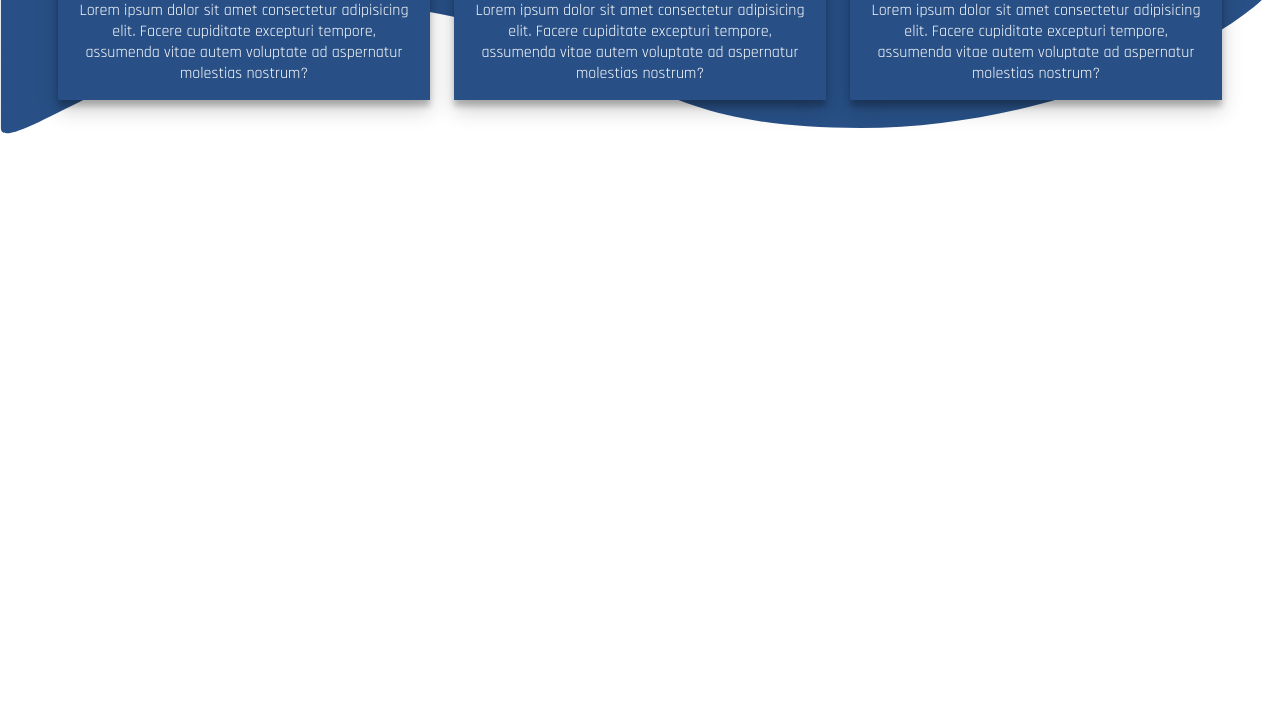
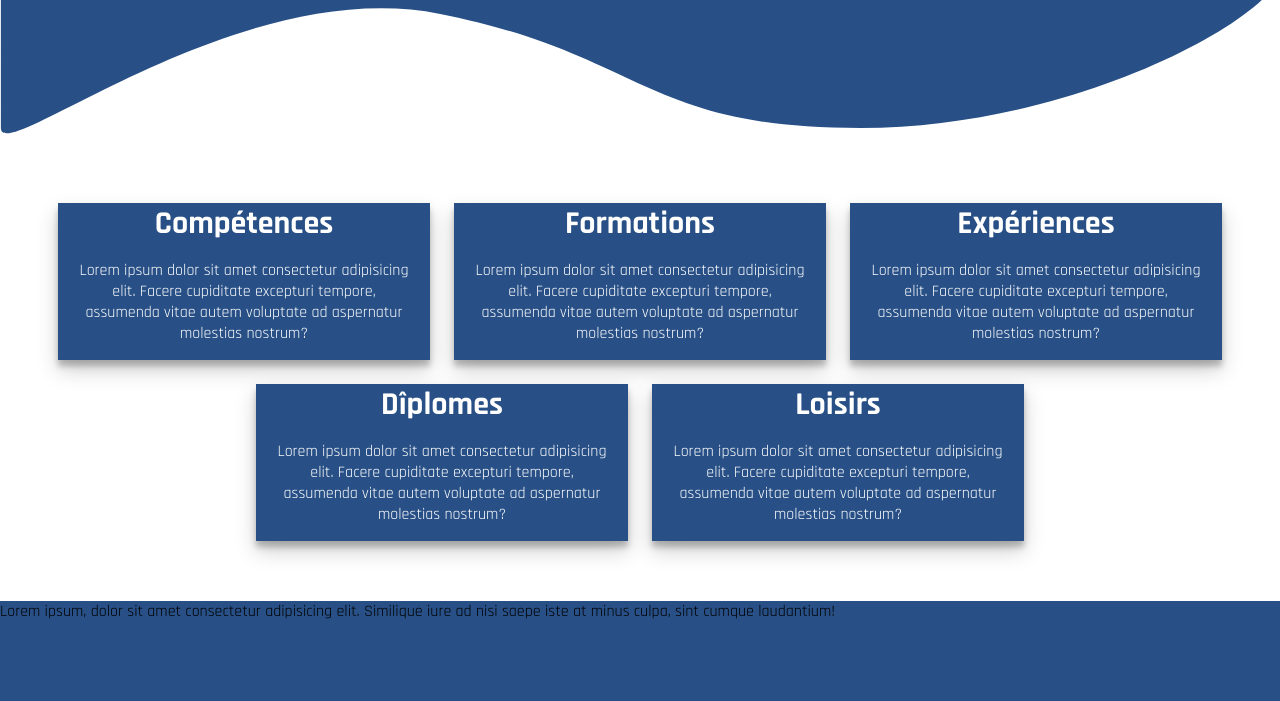
Before and after one commit to FlorentLeBot/portfolio, a website: page index.html in a window 1280 px wide. Shown: the part 625-1326 px from the top of the page. Before the commit the page ends 800 px from the top, so only its background shows below. Drawn offline with Linux system fonts and the light colour scheme.

Commit message:
page home

```diff
--- a/index.html
+++ b/index.html
@@ -58,8 +58,9 @@
 
   <main class="container">
     <section class="section-home">
+
       <article class="article-home">
-        <h2 class="title">Titre</h2>
+        <h2 class="title">Compétences</h2>
         <p class="content">
           Lorem ipsum dolor sit amet consectetur adipisicing elit. Facere
           cupiditate excepturi tempore, assumenda vitae autem voluptate ad
@@ -68,7 +69,7 @@
       </article>
 
       <article class="article-home">
-        <h2 class="title">Titre</h2>
+        <h2 class="title">Formations</h2>
         <p class="content">
           Lorem ipsum dolor sit amet consectetur adipisicing elit. Facere
           cupiditate excepturi tempore, assumenda vitae autem voluptate ad
@@ -77,15 +78,40 @@
       </article>
 
       <article class="article-home">
-        <h2 class="title">Titre</h2>
+        <h2 class="title">Expériences</h2>
         <p class="content">
           Lorem ipsum dolor sit amet consectetur adipisicing elit. Facere
           cupiditate excepturi tempore, assumenda vitae autem voluptate ad
           aspernatur molestias nostrum?
         </p>
       </article>
+
+      <article class="article-home">
+        <h2 class="title">Dîplomes</h2>
+        <p class="content">
+          Lorem ipsum dolor sit amet consectetur adipisicing elit. Facere
+          cupiditate excepturi tempore, assumenda vitae autem voluptate ad
+          aspernatur molestias nostrum?
+        </p>
+      </article>
+
+      <article class="article-home">
+        <h2 class="title">Loisirs</h2>
+        <p class="content">
+          Lorem ipsum dolor sit amet consectetur adipisicing elit. Facere
+          cupiditate excepturi tempore, assumenda vitae autem voluptate ad
+          aspernatur molestias nostrum?
+        </p>
+      </article>
+
     </section>
   </main>
+
+  <footer class="main-footer">
+    <div>
+      <p>Lorem ipsum, dolor sit amet consectetur adipisicing elit. Similique iure ad nisi saepe iste at minus culpa, sint cumque laudantium!</p>
+    </div>
+  </footer>
 
 </body>
 
--- /dev/null
+++ b/sass/layouts/footer.scss
@@ -0,0 +1,7 @@
+@import "../utils/variables";
+@import "../utils/mixins";
+
+.main-footer{
+  height: 100px;
+  background-color: $color-2;
+}
--- a/sass/layouts/header.scss
+++ b/sass/layouts/header.scss
@@ -24,7 +24,7 @@
 }
 @media screen and (min-width: 768px) {
   .main-header {
-    height: 50vh;
+    height: 55vh;
   }
 }
 @media screen and (min-width: 1280px) {
@@ -95,10 +95,11 @@
   position: absolute;
   z-index: 1000;
   padding: 0.1rem;
-  font-size: 1rem;
+  font-size: $font-size;
   font-weight: 900;
   color: white;
   animation: intro 1000ms $intro-delay both;
+  text-align: center;
 }
 
 @keyframes intro {
--- a/sass/main.scss
+++ b/sass/main.scss
@@ -5,6 +5,7 @@
 @import "./base/base";
 @import "./base/typography";
 @import "./layouts/header";
+@import "./layouts/footer";
 @import "./layouts/nav";
 @import "./layouts/container";
 @import "./layouts/form";
--- a/sass/pages/home.scss
+++ b/sass/pages/home.scss
@@ -5,22 +5,28 @@
 
 .container {
   @include container(1200px, 0 auto);
-  position: relative;
-  margin-top: 300px;
+
 
 }
 .section-home {
-  @include style-section(95%, 1200px, 300px, 2.5%, auto);
+  @include style-section(95%, 1200px, 300px, 25vh 2.5% 3rem, auto);
   @include display(flex, center, center, wrap);
+
   @media screen and (min-width: 768px) {
     width: 100%;
-    margin: 0%;
+    margin: 45vh 0 3rem;
+  }
+  @media screen and (min-width: 1024px) {
+    margin: 55vh 0 3rem;
+  }
+  @media screen and (min-width: 1280px) {
+    margin: 70vh 0 3rem;
   }
   & .article-home {
     @include style-article(100%, 2% 0, $color-2, $box-shadow);
     @media screen and (min-width: 768px) {
       width: 47%;
-      margin: 1%;
+      margin: 1% ;
     }
     @media screen and (min-width: 1024px) {
       width: 31%;
--- a/sass/utils/variables.scss
+++ b/sass/utils/variables.scss
@@ -11,6 +11,8 @@ $box-shadow: rgba(0, 0, 0, 0.19) 0px 10px 20px, rgba(0, 0, 0, 0.23) 0px 6px 6px;
 
 $size-90pct: 90%;
 
+$font-size: 20px;
+
 // INTRO
 
 // $prog-bar-dur: 1000ms;
```
Also changed, not shown: css/style.css, 1 other file.
